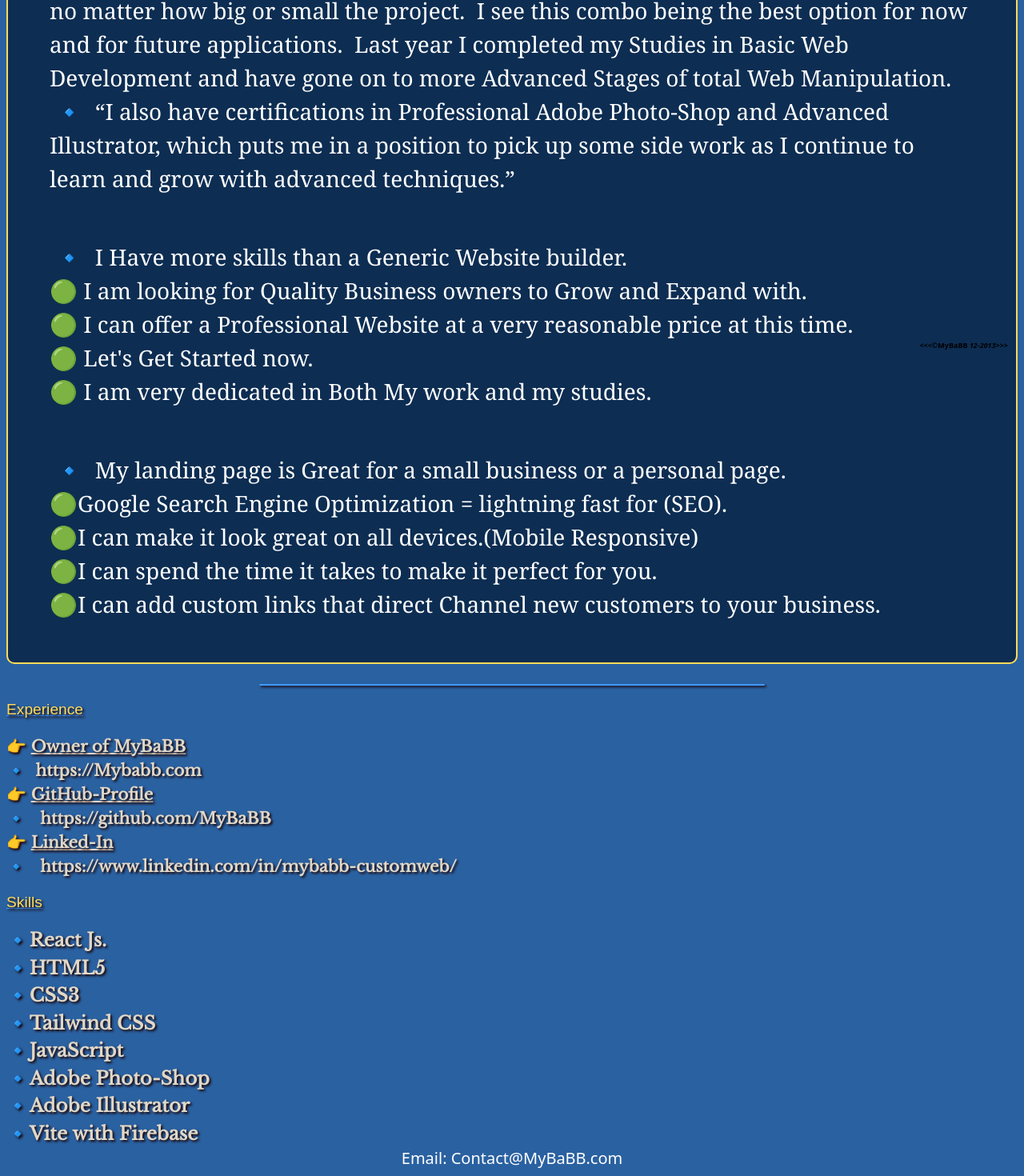
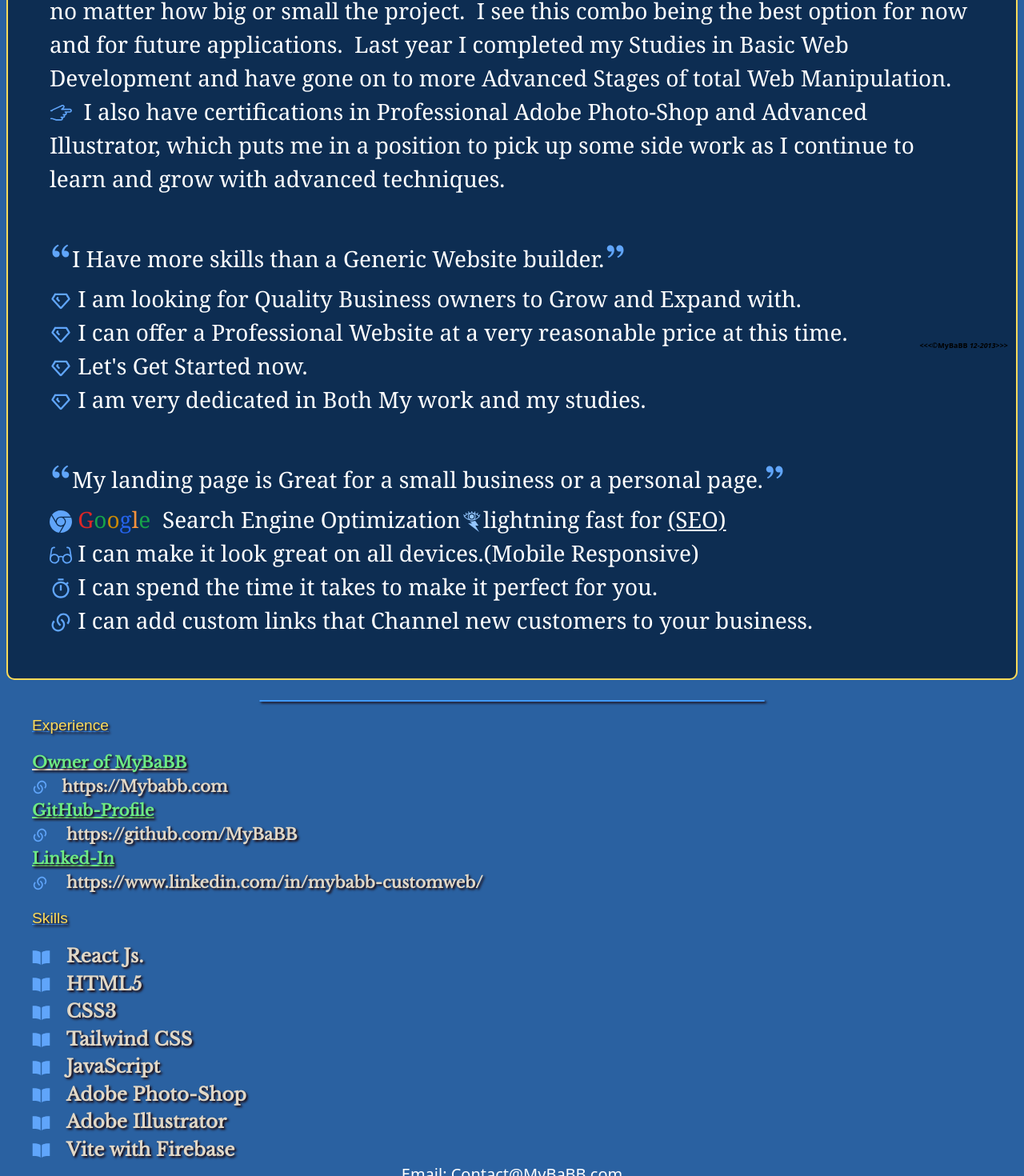
Before and after one commit to MyBaBB/My_Introduction, a React (Vite) app: page / in a window 1280 px wide. Shown: the part 360-1830 px from the top of the page at 80% size. Built offline with nearby package versions, Linux system fonts and the light colour scheme.

Commit message:
styling it up with some react icons now to show off a bit of what they might get

```diff
--- a/src/components/ContactButton.jsx
+++ b/src/components/ContactButton.jsx
@@ -19,7 +19,8 @@
          dark:border-none sm:text-3xl
          text-center
          whitespace-nowrap
-         mt-10"
+         mt-10
+         -mb-5"
          >
 
      <span className='span1'>
--- a/src/components/SecondSection.jsx
+++ b/src/components/SecondSection.jsx
@@ -1,43 +1,51 @@
 // eslint-disable-next-line no-unused-vars
 import React from 'react'
+import { RiLinksFill } from "react-icons/ri";
+
+
+
+
 
 const SecondSection = () => {
   return (
     <div>
 
 
-      <section>
+      <section className='pl-8'>
 
         <h2 className="reExperience">Experience</h2>
            <div className="reExperienceHover">
              <a href="https://Mybabb.com">
                  <p className="reUnOrderedList
                  text-[12px] xxs:text-[19px] xs:text-[23px] sm:text-[20px] md:text-[20px]  ">
-                    👉 <u>Owner of MyBaBB </u>
+                     <u><span className='Pointer'>Owner of MyBaBB</span> </u>
                  </p>
                  <p className="reUnOrderedList
                  text-[12px] xxs:text-[19px] xs:text-[23px] sm:text-[20px] md:text-[20px]  ">
-                   <span className='hidden md:block'>🔹&nbsp;&nbsp;https://Mybabb.com</span></p>
+                   <span className='hidden md:block'><RiLinksFill className='inline-block text-blue-400' />
+                   &nbsp;&nbsp;&nbsp;https://Mybabb.com</span></p>
             </a>
             <a href="https://github.com/MyBaBB">
                  <p className="reUnOrderedList
                  text-[12px] xxs:text-[19px] xs:text-[23px] sm:text-[20px] md:text-[20px]  ">
-                    👉 <u>GitHub-Profile</u>
+                    <span className='Pointer'><u>GitHub-Profile</u></span>
                  </p>
                  <p
                  className="reUnOrderedList
                  text-[12px] xxs:text-[19px] xs:text-[23px] sm:text-[20px] md:text-[20px]  " >
-                     <span className='hidden md:block'>🔹&nbsp;&nbsp; https://github.com/MyBaBB</span>
+                     <span className='hidden md:block'><RiLinksFill className='inline-block text-blue-400' />
+                     &nbsp;&nbsp;&nbsp; https://github.com/MyBaBB</span>
                  </p>
             </a>
             <a href="https://www.linkedin.com/in/mybabb-customweb/">
                  <p className="reUnOrderedList
                  text-[12px] xxs:text-[19px] xs:text-[23px] sm:text-[20px] md:text-[20px]  ">
-                    👉 <u>Linked-In</u>
+                    <span className='Pointer'><u>Linked-In</u></span>
                  </p>
                  <p className="reUnOrderedList
                  text-[12px] xxs:text-[19px] xs:text-[23px] sm:text-[20px] md:text-[20px]  " >
-                     <span className='hidden md:block'>🔹&nbsp;&nbsp; https://www.linkedin.com/in/mybabb-customweb/</span>
+                     <span className='hidden md:block'><RiLinksFill className='inline-block text-blue-400' />
+                     &nbsp;&nbsp;&nbsp; https://www.linkedin.com/in/mybabb-customweb/</span>
 
                  </p>
            </a>
--- a/src/components/ThirdSection.jsx
+++ b/src/components/ThirdSection.jsx
@@ -1,21 +1,21 @@
 // eslint-disable-next-line no-unused-vars
 import React from 'react'
-
+import { IoBookSharp } from "react-icons/io5";
 const ThirdSection = () => {
   return (
     <div>
-       <section>
+       <section  className='pl-8'>
             <h2 className="reSkills">Skills</h2>
             <ul className="reUnOrderedList2
             text-[12px] xxs:text-[19px] xs:text-[23px] sm:text-[20px] md:text-[23px] ">
-                <li>🔹React Js.</li>
-                <li>🔹HTML5</li>
-                <li>🔹CSS3</li>
-                <li>🔹Tailwind CSS</li>
-                <li>🔹JavaScript</li>
-                <li>🔹Adobe Photo-Shop</li>
-                <li>🔹Adobe Illustrator</li>
-                <li>🔹Vite with Firebase</li>
+                <li><IoBookSharp className='inline-block text-blue-400' />&nbsp;&nbsp;&nbsp;React Js.</li>
+                <li><IoBookSharp className='inline-block text-blue-400' />&nbsp;&nbsp;&nbsp;HTML5</li>
+                <li><IoBookSharp className='inline-block text-blue-400' />&nbsp;&nbsp;&nbsp;CSS3</li>
+                <li><IoBookSharp className='inline-block text-blue-400' />&nbsp;&nbsp;&nbsp;Tailwind CSS</li>
+                <li><IoBookSharp className='inline-block text-blue-400' />&nbsp;&nbsp;&nbsp;JavaScript</li>
+                <li><IoBookSharp className='inline-block text-blue-400' />&nbsp;&nbsp;&nbsp;Adobe Photo-Shop</li>
+                <li><IoBookSharp className='inline-block text-blue-400' />&nbsp;&nbsp;&nbsp;Adobe Illustrator</li>
+                <li><IoBookSharp className='inline-block text-blue-400' />&nbsp;&nbsp;&nbsp;Vite with Firebase</li>
             </ul>
         </section>
 
--- a/src/components/TopSection.jsx
+++ b/src/components/TopSection.jsx
@@ -1,5 +1,16 @@
 // eslint-disable-next-line no-unused-vars
 import React from 'react'
+import { GiLightningTear } from "react-icons/gi";
+import { RiLinksFill } from "react-icons/ri";
+import { MdOutlineTimer } from "react-icons/md";
+import { SlEyeglass } from "react-icons/sl";
+import { SiGooglechrome } from "react-icons/si";
+import { RiDoubleQuotesL } from "react-icons/ri";
+import { RiDoubleQuotesR } from "react-icons/ri";
+import { TfiHandPointRight } from "react-icons/tfi";
+import { TbDiamond } from "react-icons/tb";
+
+
 
 const TopSection = () => {
   return (
@@ -11,38 +22,53 @@
         <p className="objectiveParagraph
         text-[12px] xxs:text-[16px] xs:text-[20px] sm:text-[24px] md:text-[28px]
         p-[12px] xxs:p-[22px] xs:p-[32px] sm:p-[42px] md:p-[52px] lg:p-[52px] ">
-            &nbsp;🔹&nbsp;I am Brett, a Web Developer with skills in React, HTML, CSS, Tailwind CSS and JavaScript.&nbsp;  I currently use Vite and Firebase with React js, and I style with Tailwind no matter how big or small the project.&nbsp; I see this combo being the best option for now and for future applications.&nbsp; Last year I completed my Studies in Basic Web Development and have gone on to more Advanced Stages of total Web Manipulation.
+          <TfiHandPointRight className='inline-block text-blue-400 -mt-1' />&nbsp;I am Brett, a Web Developer with skills in React, HTML, CSS, Tailwind CSS and JavaScript.&nbsp;  I currently use Vite and Firebase with React js, and I style with Tailwind no matter how big or small the project.&nbsp; I see this combo being the best option for now and for future applications.&nbsp; Last year I completed my Studies in Basic Web Development and have gone on to more Advanced Stages of total Web Manipulation.
         <br/>
-            &nbsp;🔹&nbsp;
-            “I also have certifications in Professional Adobe Photo-Shop and Advanced Illustrator, which puts me in a position to pick up some side work as I continue to learn and grow with advanced techniques.”
+        <TfiHandPointRight className='inline-block text-blue-400 -mt-1' />&nbsp;
+            I also have certifications in Professional Adobe Photo-Shop and Advanced Illustrator, which puts me in a position to pick up some side work as I continue to learn and grow with advanced techniques.
           </p>
         <p className="objectiveParagraph mt-[-3rem]
         text-[12px] xxs:text-[16px] xs:text-[20px] sm:text-[24px] md:text-[28px]
         p-[12px] xxs:p-[22px] xs:p-[32px] sm:p-[42px] md:p-[52px] lg:p-[52px]" >
-           &nbsp;🔹&nbsp; I Have more skills than a Generic Website builder.
+
+          <RiDoubleQuotesL className='inline-block text-blue-400 mb-6' />
+          I Have more skills than a Generic Website builder.
+            <RiDoubleQuotesR className='inline-block text-blue-400 mb-6' />
             <br/>
-        🟢 I am looking for Quality Business owners to Grow and Expand with.
+            <TbDiamond className='inline-block text-blue-400 ' /> I am looking for Quality Business owners to Grow and Expand with.
             <br/>
-        🟢 I can offer a Professional Website at a very reasonable price at this time.
+            <TbDiamond className='inline-block text-blue-400 ' /> I can offer a Professional Website at a very reasonable price at this time.
             <br/>
-        🟢 Let&apos;s Get Started now.
+            <TbDiamond className='inline-block text-blue-400 ' /> Let&apos;s Get Started now.
             <br/>
 
-        🟢 I am very dedicated in Both My work and my studies.
+            <TbDiamond className='inline-block text-blue-400 ' /> I am very dedicated in Both My work and my studies.
         </p>
 
         <p className="objectiveParagraph mt-[-3rem]
         text-[12px] xxs:text-[16px] xs:text-[20px] sm:text-[24px] md:text-[28px]
         p-[12px] xxs:p-[22px] xs:p-[32px] sm:p-[42px] md:p-[52px] lg:p-[52px]">
-        &nbsp;🔹&nbsp; My landing page is Great for a small business or a personal page.
+        <RiDoubleQuotesL className='inline-block text-blue-400 mb-6' />
+        My landing page is Great for a small business or a personal page.
+        <RiDoubleQuotesR className='inline-block text-blue-400 mb-6' />
             <br/>
-        🟢Google Search Engine Optimization = lightning fast for (SEO).
+        <SiGooglechrome className='inline-block text-blue-400' />&nbsp;<span className='googleG1 text-red-600'>G</span>
+        <span className='googleO1 text-green-600'>o</span>
+        <span className='googleO2 text-yellow-600'>o</span>
+        <span className='googleG2 text-blue-600'>g</span>
+       <span className='googleL text-orange-400'>l</span>
+        <span className='googleE text-green-600'>e</span>
+        &nbsp;
+
+         Search Engine Optimization<GiLightningTear className='inline-block text-blue-300' />
+           lightning fast for&nbsp;
+          <span className='underline'>(SEO)</span>
             <br/>
-        🟢I can make it look great on all devices.(Mobile Responsive)
+            <SlEyeglass className='inline-block text-blue-400' /> I can make it look great on all devices.(Mobile Responsive)
             <br/>
-        🟢I can spend the time it takes to make it perfect for you.
+            <MdOutlineTimer className='inline-block text-blue-400' />&nbsp;I can spend the time it takes to make it perfect for you.
             <br/>
-        🟢I can add custom links that direct Channel new customers to your business.
+            <RiLinksFill className='inline-block text-blue-400' />&nbsp;I can add custom links that Channel new customers to your business.
             <br/>
         </p>
 
--- a/src/index.css
+++ b/src/index.css
@@ -122,7 +122,10 @@
     position: relative;
      }
 
+ .Pointer {
+  color:rgb(109, 235, 132);
 
+ }
 
 
 
```
Also changed, not shown: package.json (+5 -4 lines), 1 other file (tests, documents, lock files or other folders).
